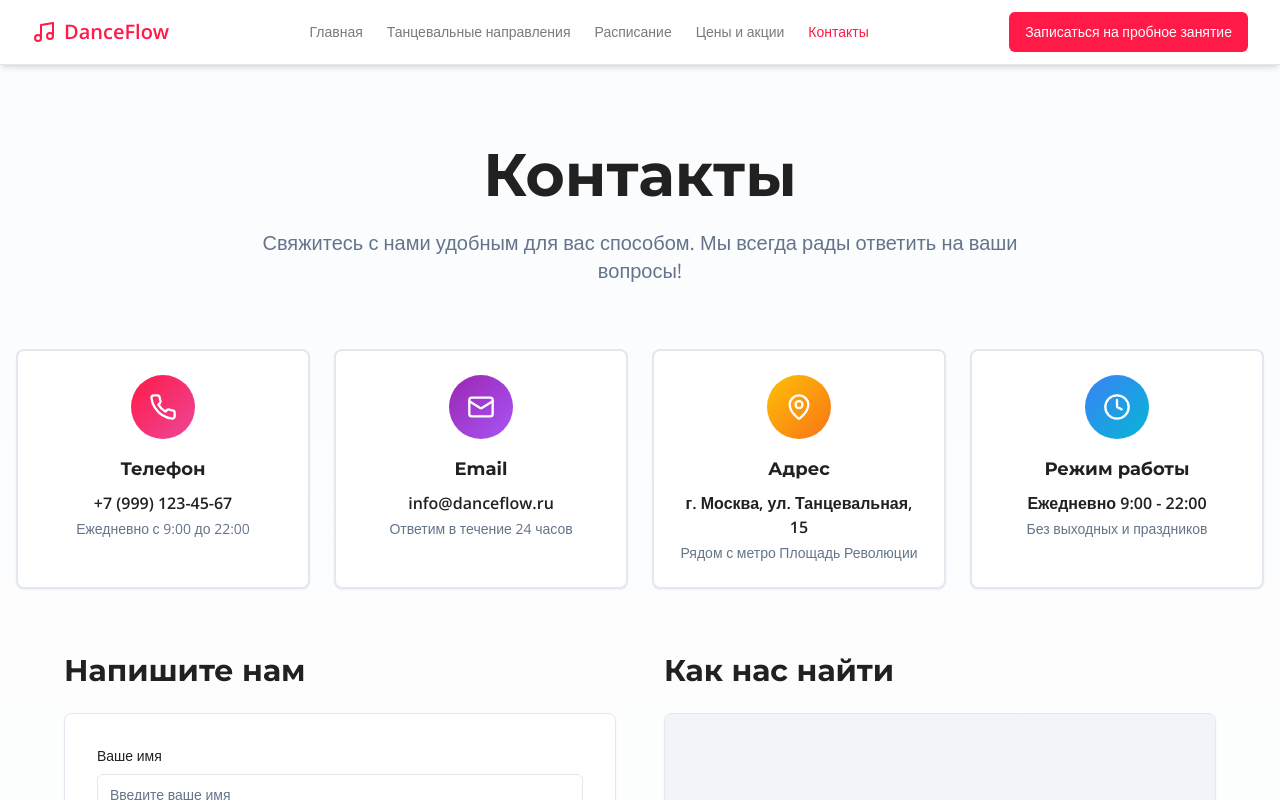
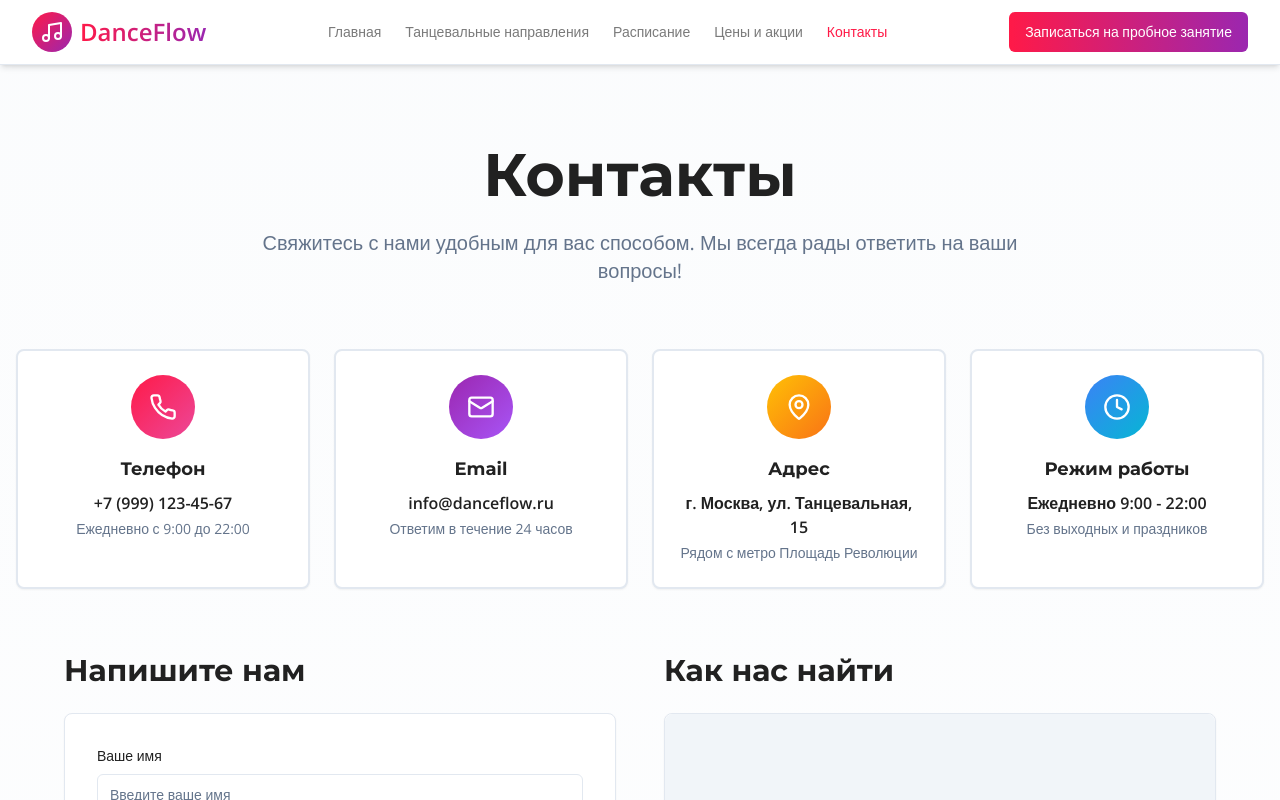
Before and after one commit to pr-poehali-dev/dance-site-interface-2, a React (Vite) app: page /contacts in a window 1280 px wide. Shown: the top 800 px of the page. Built offline with nearby package versions, Linux system fonts and the light colour scheme.

Commit message:
Расширение танцевальной методологии

```diff
--- a/src/components/Header.tsx
+++ b/src/components/Header.tsx
@@ -19,8 +19,10 @@ const Header = () => {
     <header className="sticky top-0 z-50 w-full border-b bg-white/95 backdrop-blur supports-[backdrop-filter]:bg-white/90 shadow-md">
       <div className="container flex h-16 items-center justify-between">
         <Link to="/" className="flex items-center space-x-2">
-          <Icon name="Music" className="h-6 w-6 text-primary" />
-          <span className="text-xl font-bold text-primary">DanceFlow</span>
+          <div className="w-10 h-10 bg-gradient-to-br from-primary to-secondary rounded-full flex items-center justify-center">
+            <Icon name="Music" className="h-6 w-6 text-white" />
+          </div>
+          <span className="text-2xl font-bold bg-gradient-to-r from-primary to-secondary bg-clip-text text-transparent">DanceFlow</span>
         </Link>
 
         <nav className="hidden md:flex items-center space-x-6">
@@ -40,7 +42,7 @@ const Header = () => {
         </nav>
 
         <div className="flex items-center space-x-4">
-          <Button className="hidden md:inline-flex">
+          <Button className="hidden md:inline-flex bg-gradient-to-r from-primary to-secondary hover:opacity-90">
             Записаться на пробное занятие
           </Button>
 
@@ -70,7 +72,7 @@ const Header = () => {
                 {item.name}
               </Link>
             ))}
-            <Button className="w-full">
+            <Button className="w-full bg-gradient-to-r from-primary to-secondary hover:opacity-90">
               Записаться на пробное занятие
             </Button>
           </nav>
```
Also changed, not shown: src/pages/Home.tsx (+6 -1 lines).
